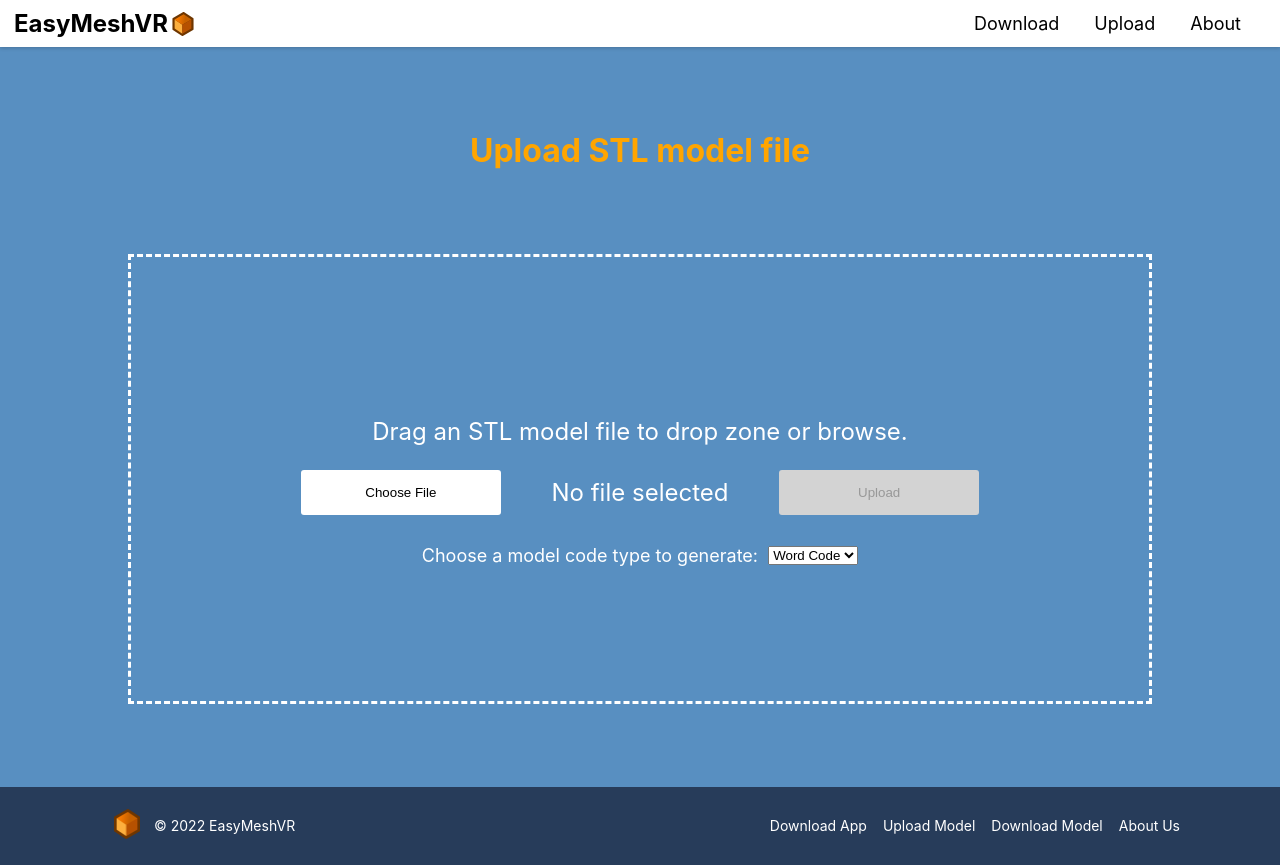
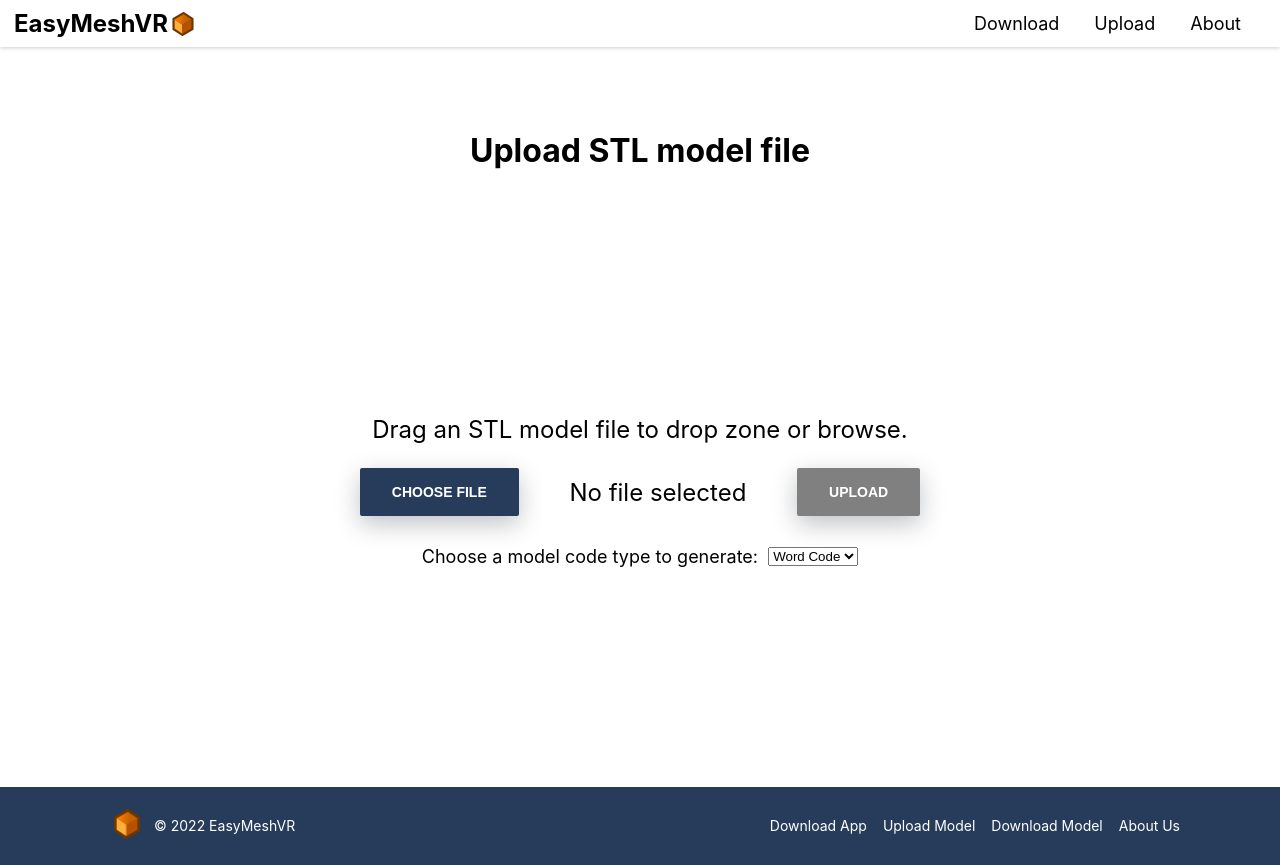
Before and after one commit to EasyMeshVR/Frontend, a React (Create React App) app: page /upload in a window 1280 px wide. Built offline with nearby package versions, Linux system fonts and the light colour scheme.

Commit message:
Change css background color of website and upload/download pages

```diff
--- a/src/App.css
+++ b/src/App.css
@@ -1,6 +1,7 @@
 .App {
   text-align: center;
-  background-color: #588fc1;
+  background-color: #ffffff;
+  /* background-color: #588fc1; */
 
   /* background-color: #1a779c; */
   /* background-color: #475c7a; */
--- a/src/components/Button/Button.js
+++ b/src/components/Button/Button.js
@@ -6,13 +6,15 @@ const Button = ({
     disabled,
     onClick
 }) => {
+    const ButtonStyle = `${buttonStyles.Button} ${buttonStyles.ButtonShadow}`;
+
     return (
         <button
-            className={(disabled) ? buttonStyles.DisabledButton : buttonStyles.Button}
+            className={(disabled) ? `${buttonStyles.DisabledButton} ${ButtonStyle}` : ButtonStyle}
             disabled={disabled}
             onClick={onClick}
         >
-           {text}
+            {text}
         </button>
     )
 };
--- a/src/components/Button/Button.module.css
+++ b/src/components/Button/Button.module.css
@@ -1,22 +1,60 @@
-.Button {
-   background-color: white;
-   border-radius: 3px;
-   border: none;
-   width: 200px;
-   height: 45px;
-   text-align: center;
+.Button{
+    display:inline-flex;
+    font-size:14px;
+    letter-spacing:0px;
+    font-weight:700;
+    line-height:16px;
+    text-decoration:none !important;
+    text-transform:uppercase;
+    background-color:#273C5A;
+    color:#fff !important;
+    border:none;
+    border-radius:2px;
+    cursor:pointer;
+    justify-content:center;
+    padding:16px 32px;
+    height:48px;
+    text-align:center;
+    white-space:nowrap
+}
+
+.Button:hover {
+    background:#293e5e
+}
+
+.Button:active {
+    outline:0
+}
+
+.Button::before {
+    border-radius:2px
+}
+
+.ButtonShadow {
+    position:relative
+}
+
+.ButtonShadow::before {
+    content:'';
+    position:absolute;
+    top:0;
+    right:0;
+    bottom:0;
+    left:0;
+    box-shadow:0 8px 24px rgba(6,16,31,0.25);
+    mix-blend-mode:multiply;
+    transition:box-shadow .15s ease
+}
+
+.ButtonShadow:hover::before {
+    box-shadow:0 8px 24px rgba(6,16,31,0.35)
 }
 
 .DisabledButton {
-   background-color: lightgray;
-   border-radius: 3px;
-   border: none;
-   width: 200px;
-   height: 45px;
-   text-align: center;
+   background-color: gray;
 }
 
-.Button:hover {
-    cursor: pointer;
-    background-color: orange;
+.DisabledButton:hover {
+   cursor: default;
+   background: gray;
 }
--- a/src/components/Navbar/Navbar.module.css
+++ b/src/components/Navbar/Navbar.module.css
@@ -1,6 +1,9 @@
 .Navbar {
 	display: flex;
 	flex-direction: row;
+	position: sticky;
+	top: 0;
+	z-index: 1;
 	justify-content: space-between;
 	align-items: center;
 	padding: 0.5em;
--- a/src/components/ProgressBar/ProgressBar.module.css
+++ b/src/components/ProgressBar/ProgressBar.module.css
@@ -1,7 +1,7 @@
 .ParentDiv {
     height: 30px;
     width: 50%;
-    background-color: whitesmoke;
+    background-color: #969eaa;;
     border-radius: 40px;
     margin: 50px;
 }
--- a/src/pages/Download/DownloadPage.js
+++ b/src/pages/Download/DownloadPage.js
@@ -62,7 +62,7 @@ const Download = () => {
 
 	return (
 		<div className={downloadPageStyles.DownloadPage}>
-			<h1 className={downloadPageStyles.BoldOrangeText}>Download STL model file</h1>
+			<h1 className={downloadPageStyles.BoldText}>Download STL model file</h1>
 			<div className={downloadPageStyles.DownloadDiv}>
 				<p className={downloadPageStyles.DownloadPageText}>Enter your model code to download.</p>
 				<div className={downloadPageStyles.InputDiv}>
--- a/src/pages/Download/DownloadPage.module.css
+++ b/src/pages/Download/DownloadPage.module.css
@@ -8,8 +8,8 @@
     align-items: center;
 }
 
-.BoldOrangeText {
-    color: orange;
+.BoldText {
+    color: black;
     font-size: 2rem;
     font-weight: bold;
 }
@@ -42,6 +42,7 @@
 .DownloadPageText {
     font-size: 1.5rem;
     width: 100%;
+    color: black;
 }
 
 .ErrorMessageText {
--- a/src/pages/Home/FeaturesSection.module.css
+++ b/src/pages/Home/FeaturesSection.module.css
@@ -66,7 +66,10 @@
 }
 
 .FeatureInner {
-    height:100%
+    height: 100%;
+    padding: 90px 15px;
+    box-shadow: 0 4px 12px rgba(0, 0, 0, 0.25);
+    background-color: white;
 }
 
 .FeatureTitle {
--- a/src/pages/Upload/UploadPage.js
+++ b/src/pages/Upload/UploadPage.js
@@ -81,7 +81,7 @@ const UploadPage = () => {
 			onDragLeave={overrideEventDefaults}
 			onDragOver={overrideEventDefaults}
 		>
-			<h1 className={uploadPageStyles.BoldOrangeText}>Upload STL model file</h1>
+			<h1 className={uploadPageStyles.BoldText}>Upload STL model file</h1>
 			<div
 				className={uploadPageStyles.UploadDropZone}
 				onDrop={handleFileDrop}
@@ -141,7 +141,7 @@ const UploadPage = () => {
 						<p className={uploadPageStyles.DropZoneText}>
 							Finished uploading {file.name}, your model code is:
 						</p>
-						<p className={`${uploadPageStyles.DropZoneText} ${uploadPageStyles.BoldOrangeText}`}>
+						<p className={`${uploadPageStyles.DropZoneText} ${uploadPageStyles.BoldText}`}>
 							{modelCode}
 						</p>
 					</div> : <></>
--- a/src/pages/Upload/UploadPage.module.css
+++ b/src/pages/Upload/UploadPage.module.css
@@ -20,6 +20,7 @@
 }
 
 .DropZoneText {
+    color: black;
     font-size: 1.5rem;
     width: 100%;
 }
@@ -31,8 +32,8 @@
     word-break:break-all;
 }
 
-.BoldOrangeText {
-    color: orange;
+.BoldText {
+    color: black;
     font-size: 2rem;
     font-weight: bold;
 }
@@ -65,6 +66,7 @@
 }
 
 .ModelCodeSelectLabel {
+    color: black;
     padding-right: 1%;
     text-align: center;
 }
```
Also changed, not shown: src/pages/Home/HomePage.js (+0 -13 lines).
